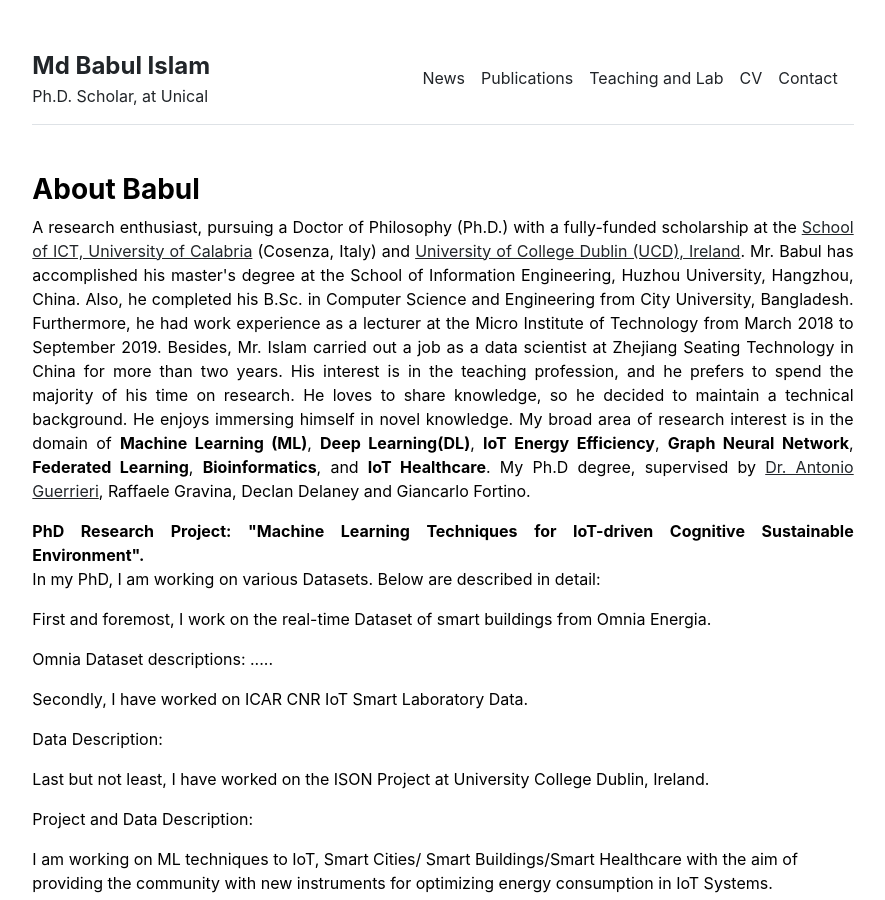
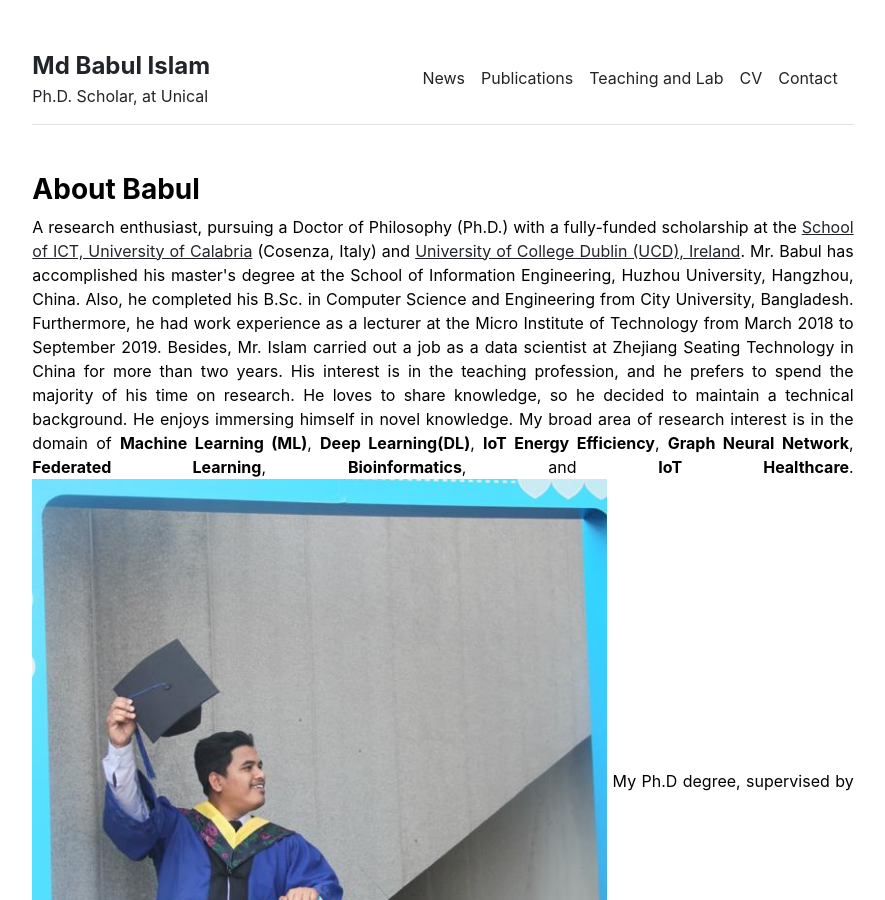
Before and after one commit to babulcseian/babulcseian.github.io, a Jekyll site: the page built from index.md, in a window 1280 px wide and 900 px high. Shown: the whole window, without its empty margins (197-1082 px from the left). Built offline with Jekyll 4.4.1, drawn with Linux system fonts in a browser that asks for light colours; a style sheet for code colours, icons or effects is not loaded.

Commit message:
Update home.html

```diff
--- a/_layouts/home.html
+++ b/_layouts/home.html
@@ -14,7 +14,7 @@ layout: default
        His interest is in the teaching profession, and he prefers to spend the majority of his time on research.
        He loves to share knowledge, so he decided to maintain a technical background. He enjoys immersing himself in novel knowledge.
        My broad area of research interest is in the domain of <strong>Machine Learning (ML)</strong>, <strong>Deep Learning(DL)</strong>, <strong>IoT Energy Efficiency</strong>, <strong>Graph Neural Network</strong>, <strong>Federated Learning</strong>, <strong>Bioinformatics</strong>, and <strong> IoT Healthcare</strong>.
-
+       <img src="{{ site.github.url }}/assets/img/Md Babul Con.jpg" alt="Home" width="70%" width="400" title="MSc Graduation">
        My Ph.D degree, supervised by <a class="other" href='https://www.icar.cnr.it/persone/guerrieri/'> Dr. Antonio Guerrieri</a>, Raffaele Gravina, Declan Delaney and Giancarlo Fortino.</p>
     <p align="justify">
  <strong> PhD Research Project: "Machine Learning Techniques for IoT-driven Cognitive Sustainable Environment". </strong> <br>
```
